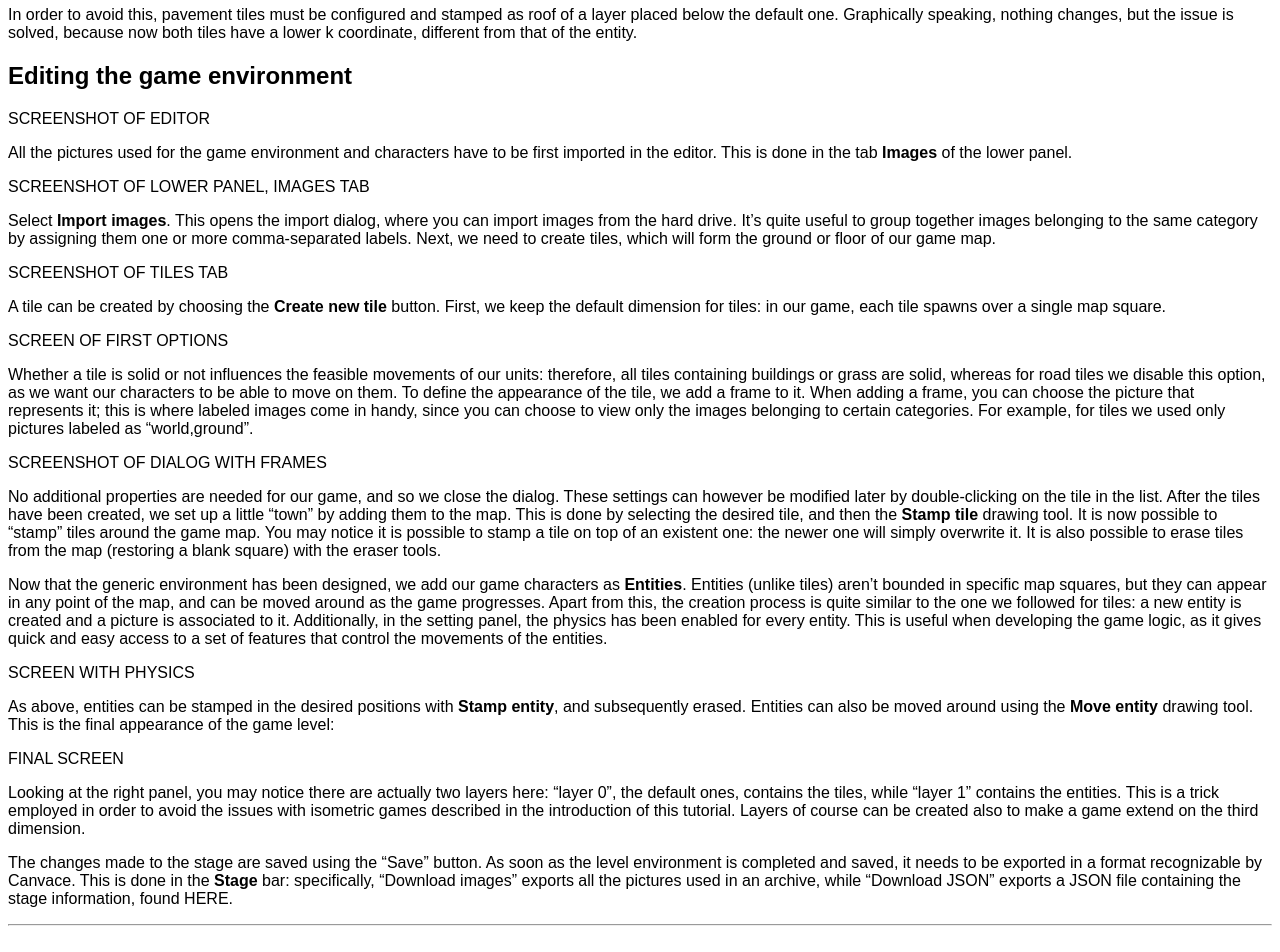
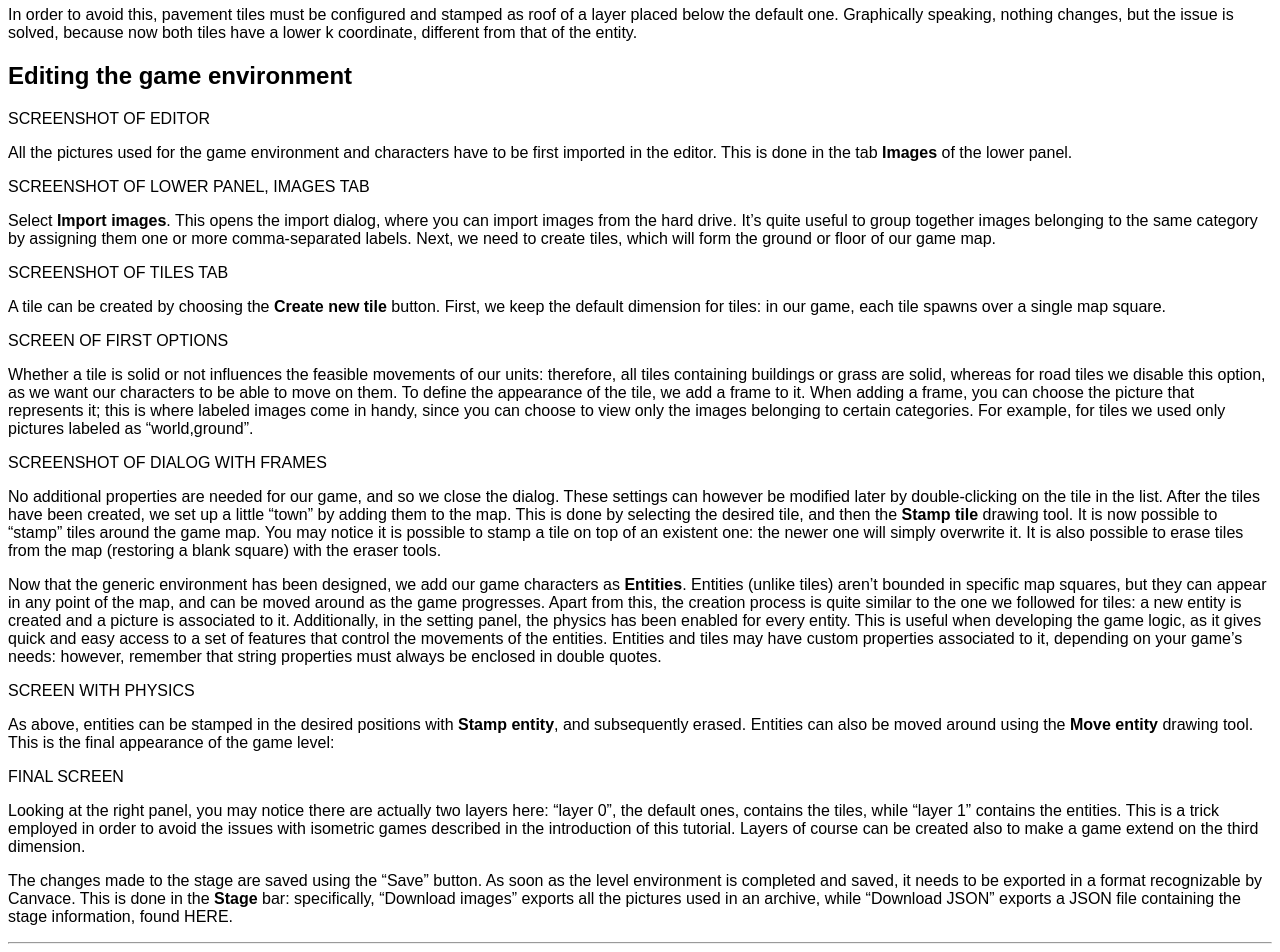
Before and after one commit to canvace/canvace.github.com, a Jekyll site: the page built from tutorials/editor.md, in a window 1280 px wide. Shown: the part 472-1424 px from the top of the page. Built offline with Jekyll 4.4.1, drawn with Linux system fonts in a browser that asks for light colours.

Commit message:
Corrections to editor and sound pages

```diff
--- a/tutorials/editor.md
+++ b/tutorials/editor.md
@@ -61,9 +61,10 @@ drawing tool. It is now possible to "stamp" tiles around the game map. You may n
 will simply overwrite it. It is also possible to erase tiles from the map (restoring a blank square) with the eraser tools.
 
 Now that the generic environment has been designed, we add our game characters as **Entities**. Entities (unlike tiles) aren't bounded in specific map
-squares, but they can appear in any point of the map, and can be moved around as the game progresses. Apart from this, the creation process is quite similar to the one
-we followed for tiles: a new entity is created and a picture is associated to it. Additionally, in the setting panel, the physics has been enabled for every entity.
+squares, but they can appear in any point of the map, and can be moved around as the game progresses. Apart from this, the creation process is quite similar to the one we followed for tiles: a new entity is created and a picture is associated to it. Additionally, in the setting panel, the physics has been enabled for every entity.
 This is useful when developing the game logic, as it gives quick and easy access to a set of features that control the movements of the entities.
+Entities and tiles may have custom properties associated to it, depending on your game's needs: however, remember that string properties must always be enclosed
+in double quotes.
 
 SCREEN WITH PHYSICS
 
```
Also changed, not shown: tutorials/sound.md (+4 -6 lines).
